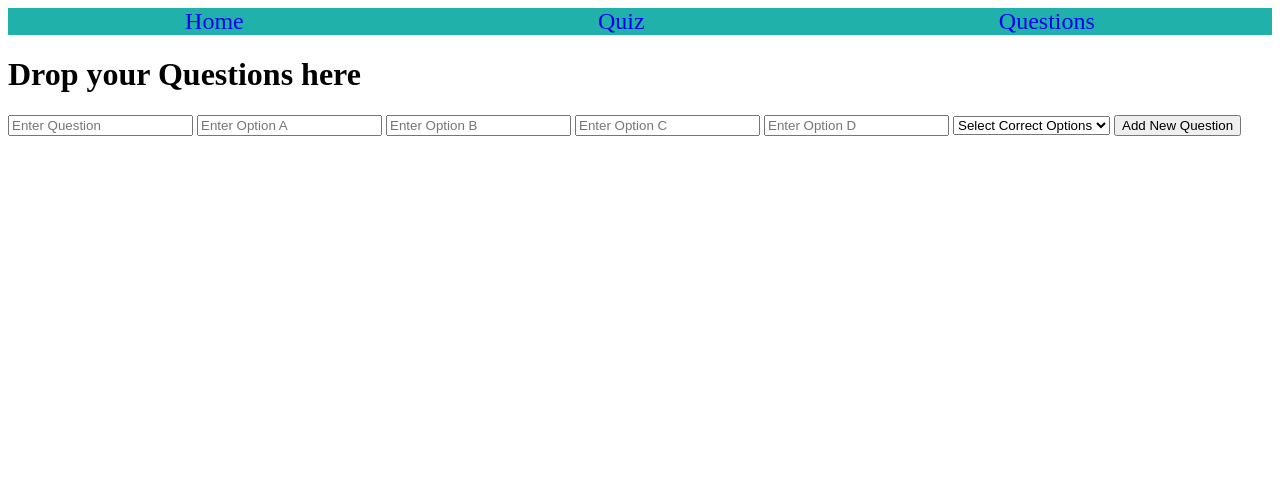
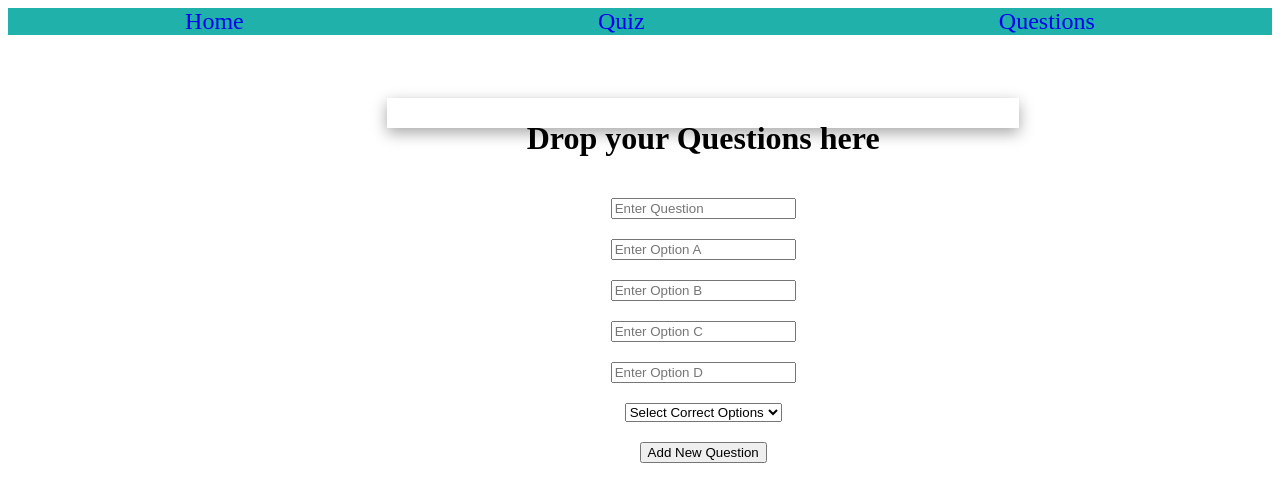
Before and after one commit to Gowsalya-Gopalakrishnan/practicemock2deploy, a plain HTML site: page quiz.html in a window 1280 px wide. Drawn offline with Linux system fonts and the light colour scheme.

Commit message:
quiz form front end completed

```diff
--- a/quiz.html
+++ b/quiz.html
@@ -6,6 +6,7 @@
     <meta name="viewport" content="width=device-width, initial-scale=1.0">
     <title>Document</title>
     <link rel="stylesheet" href="./styles/index.css">
+    <link rel="stylesheet" href="./styles/quiz.css">
 </head>
 
 <body>
```
